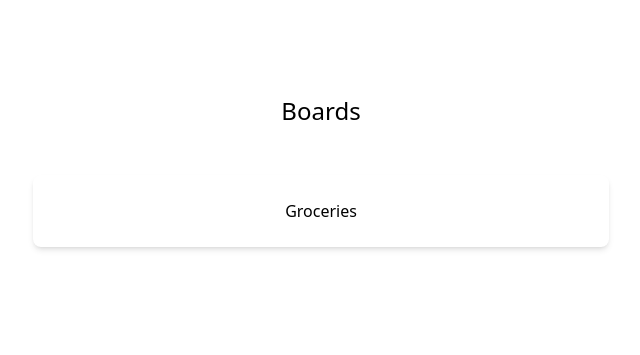
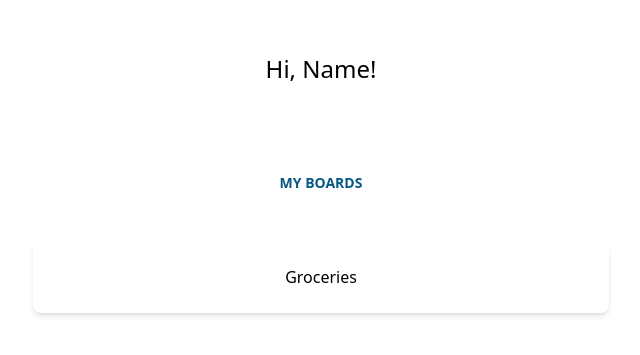
Before and after one commit to barnabasbartha/next-todo, a Next.js app in the folder apps/next-todo/: page /boards in a window 1280 px wide. Shown: the part 237-592 px from the top of the page, without its empty margins (319-959 px from the left). Built offline with nearby package versions, Linux system fonts and the light colour scheme.

Commit message:
feat: show user name

```diff
--- a/apps/next-todo/src/app/boards/[id]/page.tsx
+++ b/apps/next-todo/src/app/boards/[id]/page.tsx
@@ -21,13 +21,15 @@ export default function BoardPage() {
           href="/boards"
           className="flex flex items-center w-1/3 cursor-pointer"
         >
-          <ArrowLeftIcon className="w-6 h-6" />
+          <ArrowLeftIcon className="w-6 h-6 shrink-0" />
           <span className="py-4 pl-2 pr-4">Back</span>
         </Link>
 
         {board && (
           <>
-            <div className="w-1/3 font-light text-2xl">{board.name}</div>
+            <div className="w-1/3 text-sm py-4 text-sky-800 text-center font-bold uppercase shrink-0">
+              {board.name}
+            </div>
             <div className="w-1/3"></div>
           </>
         )}
--- a/apps/next-todo/src/app/boards/page.tsx
+++ b/apps/next-todo/src/app/boards/page.tsx
@@ -1,15 +1,22 @@
 'use client';
 
 import { Card } from '@/components/card';
+import { useAuth } from '@/hooks/useAuth';
 import { useBoards } from '@/hooks/useBoards';
 import Link from 'next/link';
 
 export default function BoardsPage() {
   const { boards } = useBoards();
+  const { user } = useAuth();
   return (
     <>
       <div className="flex gap-4 justify-center w-full max-w-md md:max-w-xl px-5 items-center">
-        <div className="font-light text-2xl py-4 text-center">Boards</div>
+        <div className="font-light text-2xl py-10 text-center">{`Hi, ${user.name}!`}</div>
+      </div>
+      <div className="flex gap-4 justify-center w-full max-w-md md:max-w-xl px-5 items-center">
+        <div className="text-sm py-4 text-sky-800 text-center font-bold uppercase">
+          My boards
+        </div>
       </div>
 
       {boards.map((board) => (
--- /dev/null
+++ b/apps/next-todo/src/hooks/useAuth.ts
@@ -0,0 +1,5 @@
+import { User } from '@/models/user';
+
+export const useAuth = () => {
+  return { user: { id: 'userid', name: 'Name' } satisfies User };
+};
--- /dev/null
+++ b/apps/next-todo/src/models/user.ts
@@ -0,0 +1,4 @@
+export interface User {
+  id: string;
+  name: string;
+}
```
